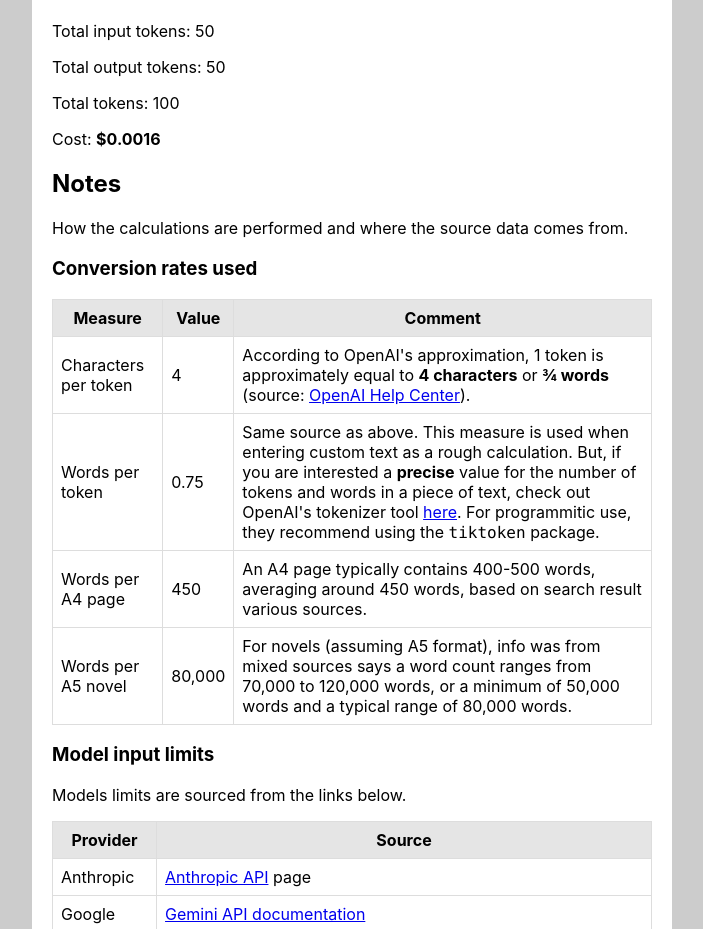
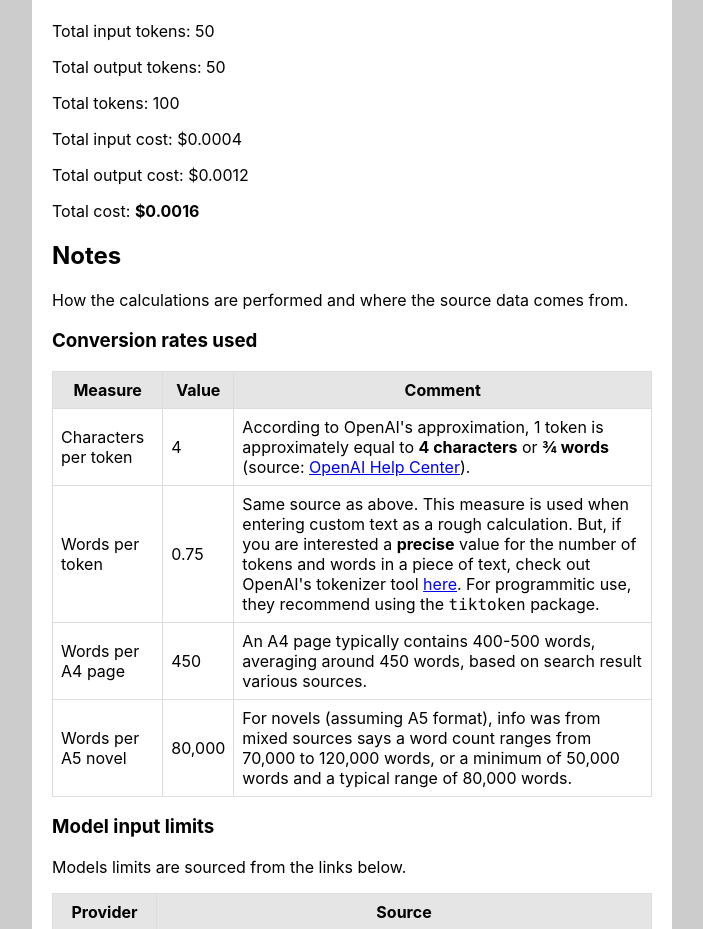
Before and after one commit to MichaelCurrin/token-translator, a React (Create React App) app: page / in a window 1280 px wide. Shown: the part 3201-4130 px from the top of the page, without its empty margins (288-991 px from the left). Built offline with nearby package versions, Linux system fonts and the light colour scheme.

Commit message:
feat: add in and out

```diff
--- a/src/components/PricingCalculator/index.jsx
+++ b/src/components/PricingCalculator/index.jsx
@@ -20,6 +20,9 @@ function PricingCalculator() {
   const [totalTokens, setTotalTokens] = useState(
     totalInputTokens + totalOutputTokens,
   );
+
+  const [totalInputCost, setTotalInputCost] = useState(0);
+  const [totalOutputCost, setTotalOutputCost] = useState(0);
   const [totalCost, setTotalCost] = useState(0);
 
   const calculateTokens = (inTokens, outTokens) => {
@@ -80,9 +83,9 @@ function PricingCalculator() {
     setTotalOutputTokens(calculatedTotalOutputTokens);
     setTotalTokens(calculatedTotalInputTokens + calculatedTotalOutputTokens);
 
-    setTotalCost(
-      calculatedTotalInputCost + calculatedTotalOutputCost
-    );
+    setTotalInputCost(calculatedTotalInputCost);
+    setTotalOutputCost(calculatedTotalOutputCost);
+    setTotalCost(calculatedTotalInputCost + calculatedTotalOutputCost);
   }, [
     modelName,
     queries,
@@ -207,10 +210,31 @@ function PricingCalculator() {
         <p>Total input tokens: {totalInputTokens.toLocaleString()}</p>
         <p>Total output tokens: {totalOutputTokens.toLocaleString()}</p>
         <p>Total tokens: {totalTokens.toLocaleString()}</p>
-        <p>Cost: <b>${totalCost.toLocaleString(undefined, {
+
+        <p>
+          Total input cost: $
+          {totalInputCost.toLocaleString(undefined, {
             minimumFractionDigits: 4,
             maximumFractionDigits: 4,
-        })}</b></p>
+          })}
+        </p>
+        <p>
+          Total output cost: $
+          {totalOutputCost.toLocaleString(undefined, {
+            minimumFractionDigits: 4,
+            maximumFractionDigits: 4,
+          })}
+        </p>
+        <p>
+          Total cost:{' '}
+          <b>
+            $
+            {totalCost.toLocaleString(undefined, {
+              minimumFractionDigits: 4,
+              maximumFractionDigits: 4,
+            })}
+          </b>
+        </p>
       </div>
     </div>
   );
```
Lines whose indentation alone changed are shown as unchanged.
